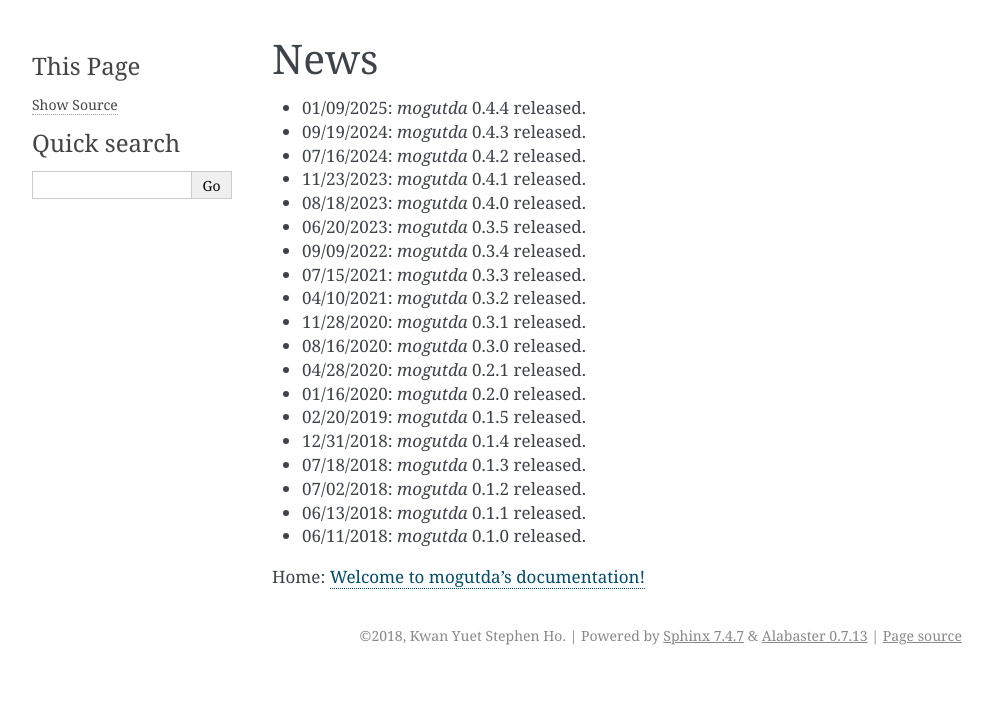
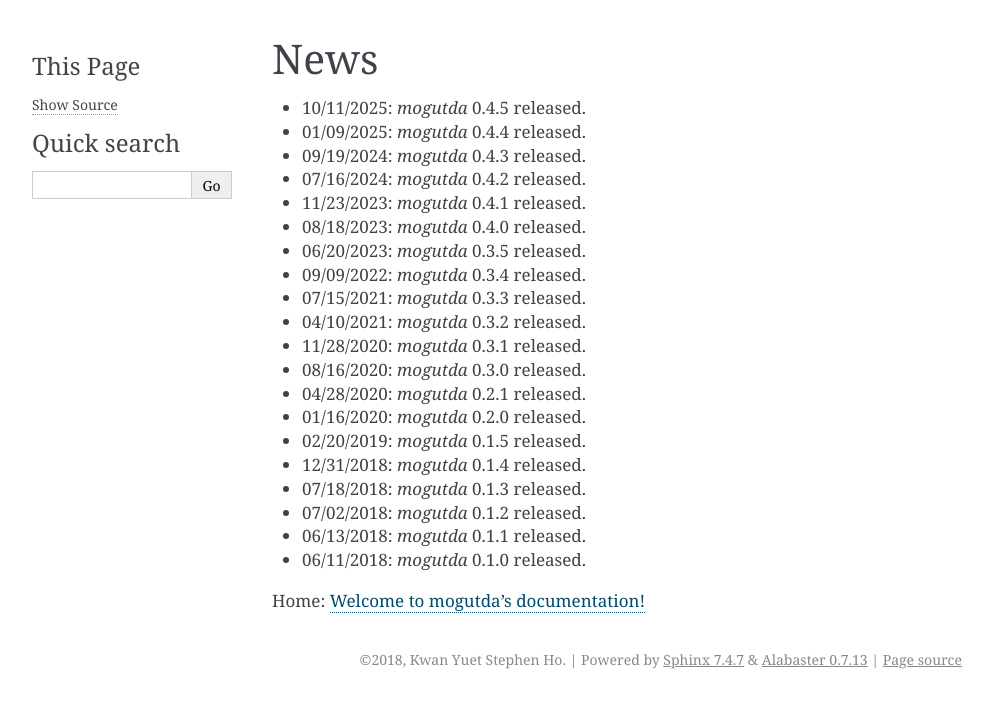
Before and after one commit to stephenhky/MoguTDA, a Sphinx documentation site: the page built from docs/news.rst, in a window 1280 px wide. Shown: the top 708 px of the page, without its empty margins (148-1141 px from the left). Built offline with Sphinx 7.4.7, drawn with Linux system fonts in a browser that asks for light colours; pages that are not in the unit, such as notebooks, are missing from menus.

Commit message:
release 0.4.5

```diff
--- a/docs/conf.py
+++ b/docs/conf.py
@@ -60,7 +60,7 @@
 # The short X.Y version.
 version = u'0.4'
 # The full version, including alpha/beta/rc tags.
-release = u'0.4.4'
+release = u'0.4.5'
 
 # The language for content autogenerated by Sphinx. Refer to documentation
 # for a list of supported languages.
--- a/docs/news.rst
+++ b/docs/news.rst
@@ -1,6 +1,7 @@
 News
 ====
 
+* 10/11/2025: `mogutda` 0.4.5 released.
 * 01/09/2025: `mogutda` 0.4.4 released.
 * 09/19/2024: `mogutda` 0.4.3 released.
 * 07/16/2024: `mogutda` 0.4.2 released.
--- a/pyproject.toml
+++ b/pyproject.toml
@@ -4,7 +4,7 @@
 
 [project]
 name = "mogutda"
-version = "0.4.5a1"
+version = "0.4.5"
 authors = [
     {name = "Kwan Yuet Stephen Ho", email = "stephenhky@yahoo.com.hk"}
 ]
```
Also changed, not shown: README.md (+1 -0 lines).
